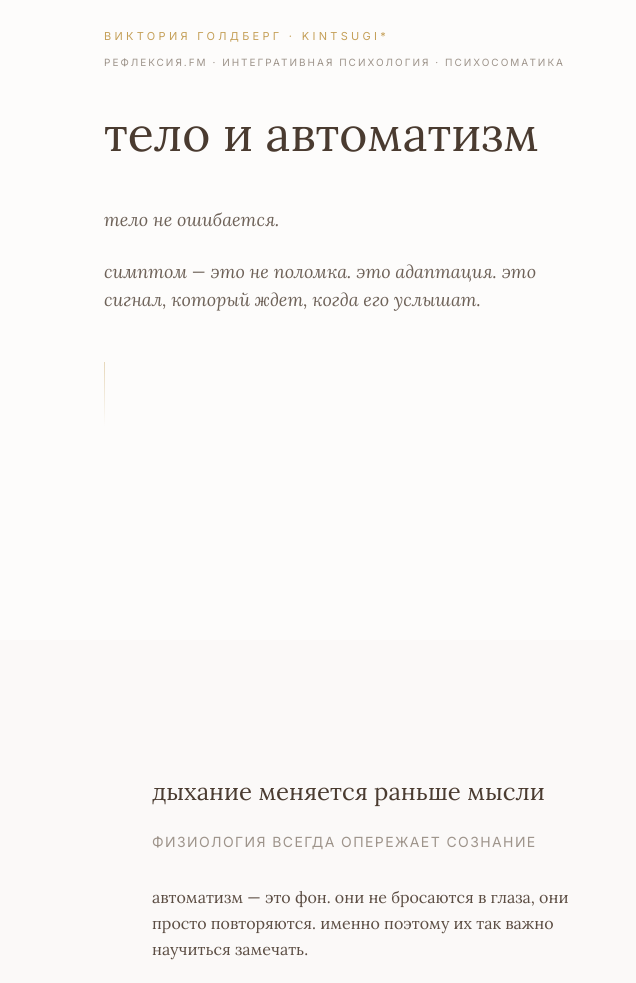
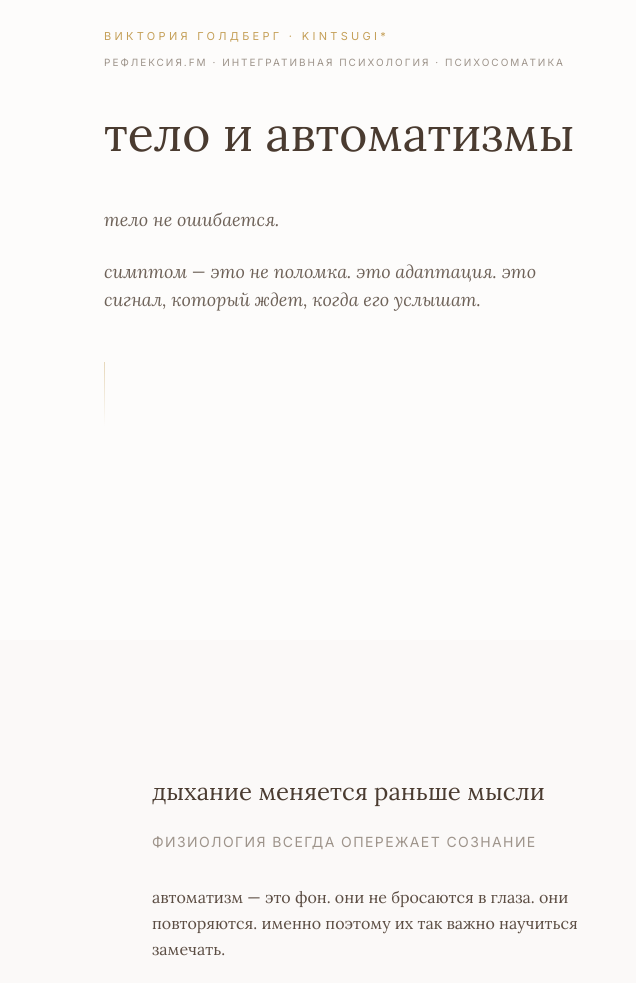
Before and after one commit to goldbergfm/kintsugi, a plain HTML site: page index.html in a window 1280 px wide. Shown: the part 281-1264 px from the top of the page, 0-636 px from the left. Drawn offline with nearby package versions, Linux system fonts and the light colour scheme.

Commit message:
Add files via upload

```diff
--- a/index.html
+++ b/index.html
@@ -3,7 +3,7 @@
 <head>
     <meta charset="UTF-8">
     <meta name="viewport" content="width=device-width, initial-scale=1.0">
-    <title>тело и автоматизм · kintsugi</title>
+    <title>тело и автоматизмы · kintsugi</title>
     <script src="https://cdn.tailwindcss.com"></script>
     <script src="https://cdn.jsdelivr.net/npm/chart.js"></script>
     <link rel="preconnect" href="https://fonts.googleapis.com">
@@ -110,7 +110,7 @@
                 <div class="flex flex-col justify-center px-10 py-24">
                     <span class="text-[11px] font-sans uppercase tracking-[0.3em] text-k-gold mb-2 block">виктория голдберг · kintsugi*</span>
                     <span class="text-[10px] font-sans uppercase tracking-[0.2em] text-k-mist mb-10 block">рефлексия.fm · интегративная психология · психосоматика</span>
-                    <h1 class="text-3xl md:text-5xl font-serif font-light mb-12 leading-tight">тело и автоматизм</h1>
+                    <h1 class="text-3xl md:text-5xl font-serif font-light mb-12 leading-tight">тело и автоматизмы</h1>
                     <div class="space-y-6 text-lg font-serif italic text-k-brown/80">
                         <p>тело не ошибается.</p>
                         <p>симптом — это не поломка. это адаптация. это сигнал, который ждет, когда его услышат.</p>
@@ -138,7 +138,7 @@
                         <h2 class="text-2xl font-serif mb-6">дыхание меняется раньше мысли</h2>
                         <p class="text-sm font-sans text-k-mist uppercase tracking-widest mb-8">физиология всегда опережает сознание</p>
                         <div class="space-y-6 text-k-brown/90 leading-relaxed">
-                            <p>автоматизм — это фон. они не бросаются в глаза, они просто повторяются. именно поэтому их так важно научиться замечать.</p>
+                            <p>автоматизм — это фон. они не бросаются в глаза. они повторяются. именно поэтому их так важно научиться замечать.</p>
                             <div class="border-l border-k-gold/30 pl-6 py-2 space-y-4">
                                 <p class="text-sm"><span class="text-k-gold font-sans mr-2">A. Триггер:</span> чтение сообщений, ожидание, контакт с оценкой.</p>
                                 <p class="text-sm font-medium"><span class="text-k-gold font-sans mr-2">B. Тело:</span> мгновенная реакция дыхания (сбой, задержка).</p>
@@ -217,7 +217,7 @@
                     <div class="space-y-6">
                         <h4 class="font-sans text-[10px] uppercase tracking-widest border-b border-k-gold/40 pb-2 text-k-gold">подход KINTSUGI</h4>
                         <ul class="space-y-4 font-serif">
-                            <li>— просто заметить</li>
+                            <li>— заметить</li>
                             <li>— назвать происходящее</li>
                             <li>— разрешить этому быть</li>
                         </ul>
```
